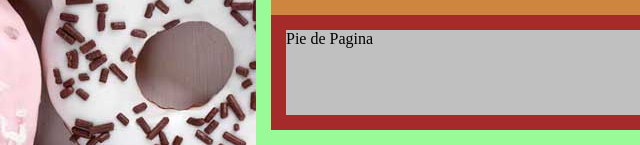
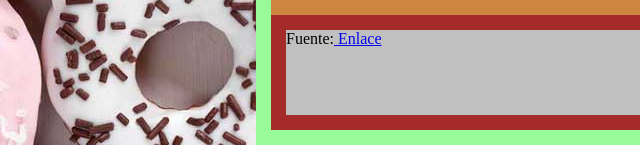
Before and after one commit to ing-jrivero/PW_Plantillas_con_Flexbox_6, a plain HTML site: page index.html in a window 1280 px wide. Shown: the part 655-800 px from the top of the page, 0-640 px from the left. Drawn offline with Linux system fonts and the light colour scheme.

Commit message:
Html Con Informacion (Cambio de informacion del footer)

```diff
--- a/index.html
+++ b/index.html
@@ -68,8 +68,10 @@
                 </section>
                 <footer>
                     <p>
-                        Pie de Pagina
+                        Fuente:<a href="https://cookpad.com/mx/recetas/890874-donas-caseras" target="_blank"> Enlace</a>
                     </p>
+
+
                 </footer>
             </section>
 
```
